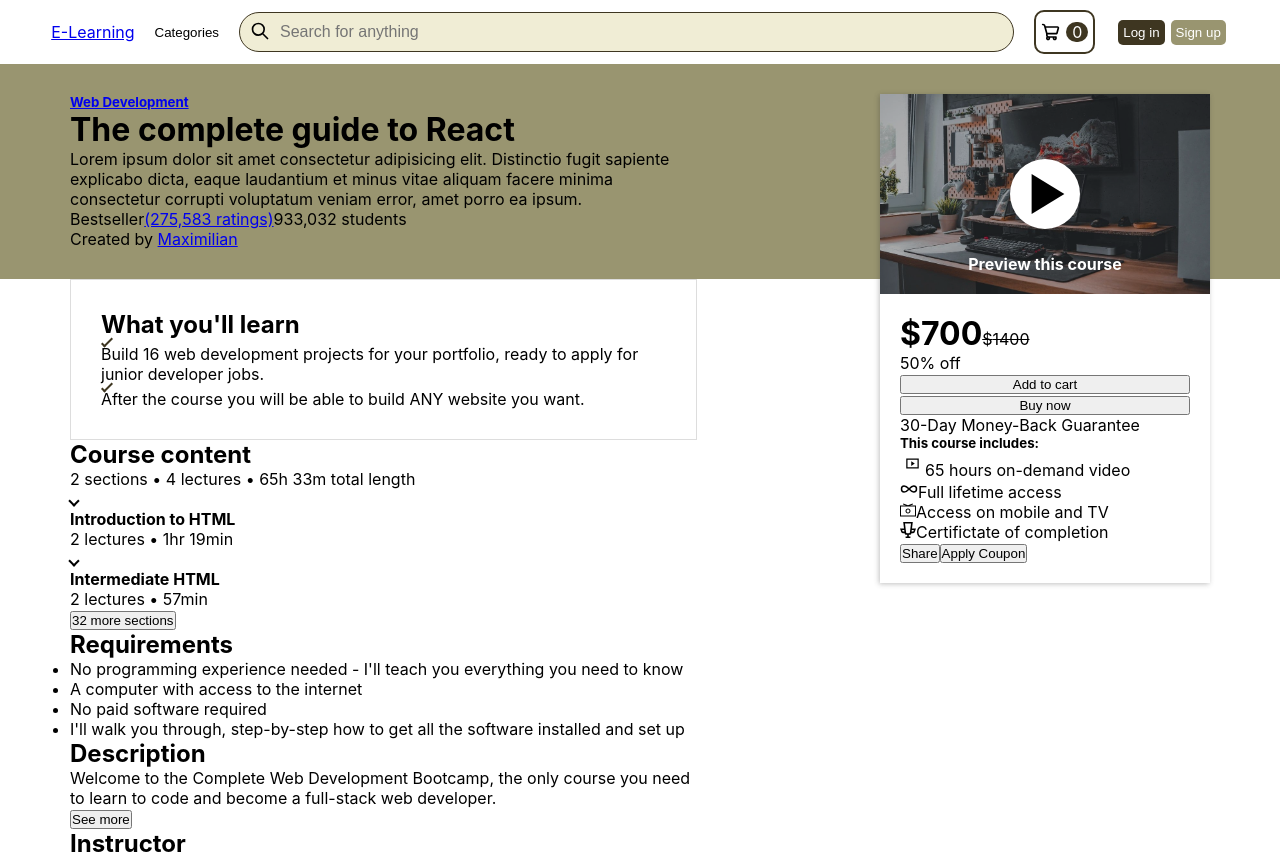
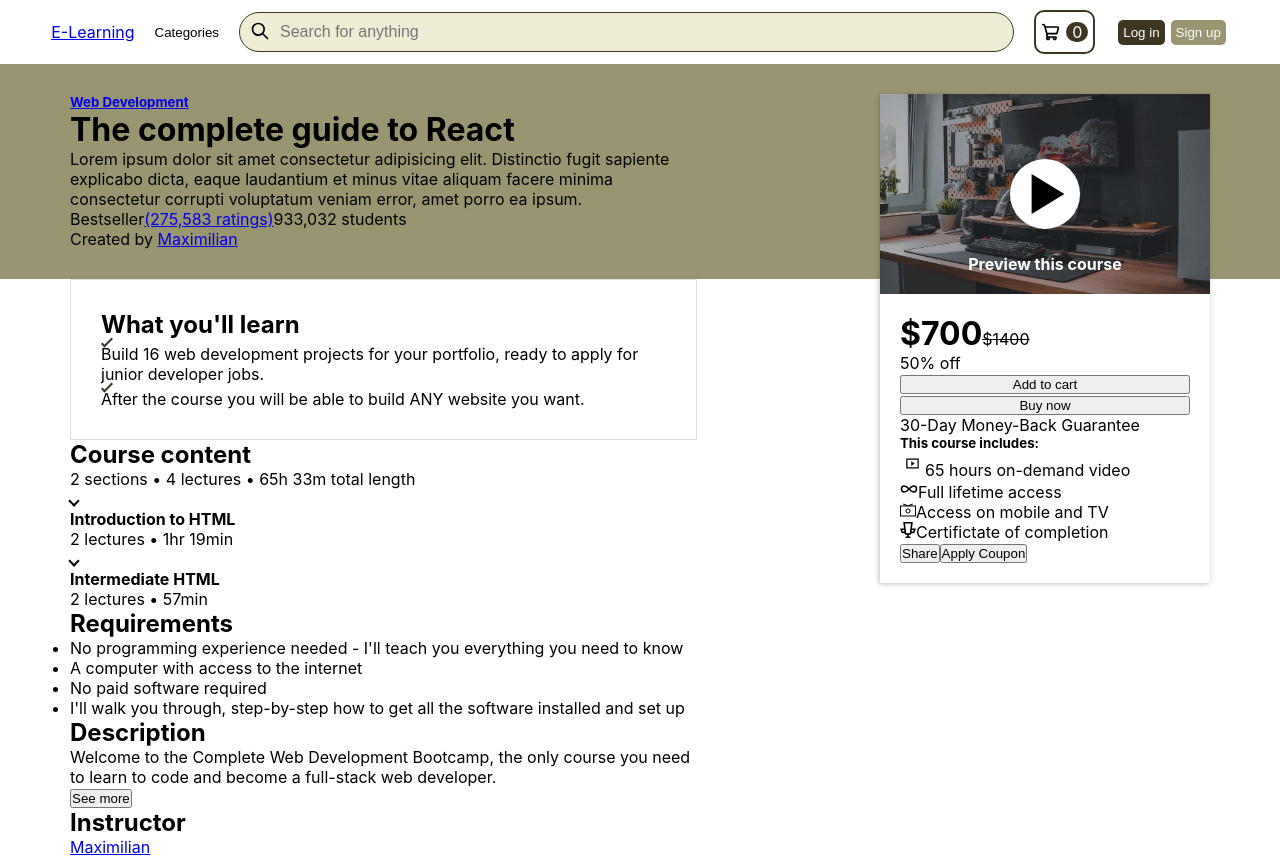
Before and after one commit to AmrNasem/E-Learning-Client, a React (Create React App) app: page /course/c1 in a window 1280 px wide. Shown: the top 857 px of the page. Built offline with nearby package versions, Linux system fonts and the light colour scheme.

Commit message:
Handle the 'more sections' button in the single course page

```diff
--- a/src/components/SingleCourse/Content/Content.js
+++ b/src/components/SingleCourse/Content/Content.js
@@ -1,16 +1,31 @@
-import React from "react";
+import React, { useState } from "react";
 import classes from "./Content.module.css";
 import Section from "./Section";
 import { useSelector } from "react-redux";
 
 const Content = (props) => {
   const course = useSelector((state) => state.course.course);
+  const [isMore, setIsMore] = useState(false);
 
   if (!course.sections) return; // Because this compnent renders multiple times without course content existence
 
   const numOfLectures = course.sections
     .map((section) => section.lectures.length)
     .reduce((previous, current) => previous + current);
+
+  let sections = [];
+  let remainingSections = 0;
+  if (isMore) {
+    sections = course.sections.map((section, index) => (
+      <Section key={index} id={index} {...section} />
+    ));
+  } else {
+    sections = course.sections.map((section, index) => {
+      if (index >= 10) return false;
+      return <Section key={index} id={index} {...section} />;
+    });
+    remainingSections = course.sections.length - 10;
+  }
 
   return (
     <div className={classes.content}>
@@ -19,12 +34,13 @@
         {course.sections.length} sections &bull; {numOfLectures} lectures &bull;
         65h 33m total length
       </p>
-      <div>
-        {course.sections.map((section, index) => (
-          <Section key={index} id={index} {...section} />
-        ))}
-      </div>
-      <button>32 more sections</button>
+      <div>{sections}</div>
+      {remainingSections > 0 && (
+        <button onClick={() => setIsMore(true)}>
+          {remainingSections} more{" "}
+          {remainingSections === 1 ? "section" : "sections"}
+        </button>
+      )}
     </div>
   );
 };
```
